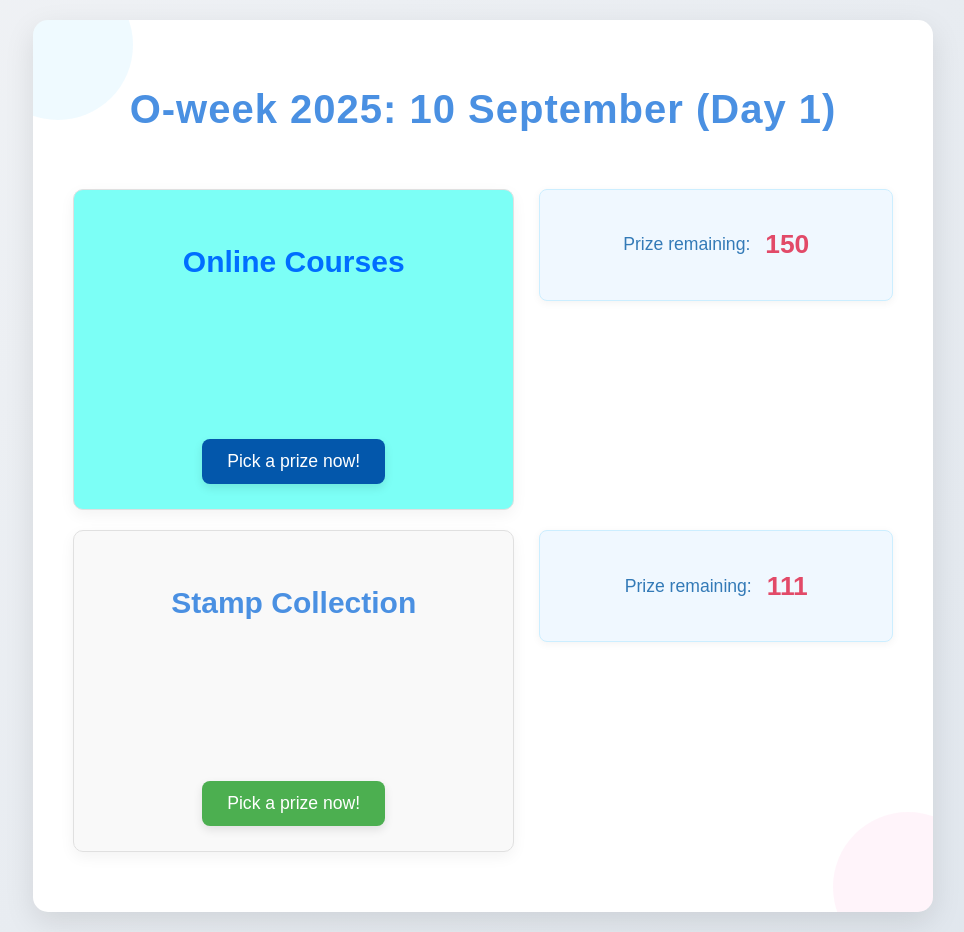
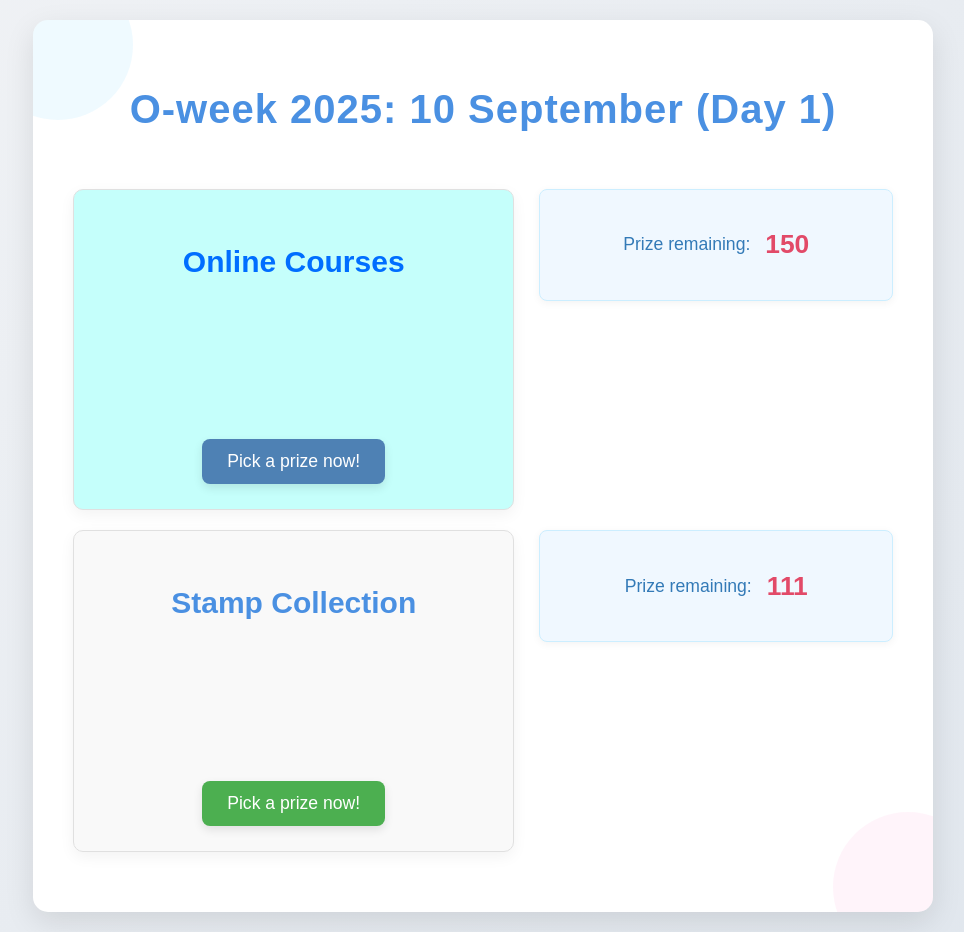
Before and after one commit to Make-Peace465/library-lottery, a plain HTML site: page index.html in a window 1280 px wide. Shown: the whole page, without its empty margins (157-1121 px from the left). Drawn offline with Linux system fonts and the light colour scheme.

Commit message:
Change font colors

```diff
--- a/styles.css
+++ b/styles.css
@@ -126,7 +126,7 @@ h1 {
 }
 
 .onlineCoursePrizeSection {
-    background-color: rgb(124 255 246);
+    background-color: rgb(197, 255, 251);
     border: 1px solid #e0e0e0;
     width: 50%;
     border-radius: 10px;
@@ -162,7 +162,7 @@ h1 {
 .onlineCoursedisplay {
     font-size: 1.8em;
     font-weight: bold;
-    color: #ffffff; /* Green for success/prize */
+    color: #004089; /* Green for success/prize */
     min-height: 1.5em; /* Ensure consistent height even when empty */
     display: flex;
     justify-content: center;
@@ -185,7 +185,7 @@ h1 {
 }
 
 .onlineCourselotteryButton {
-    background-color: #0357ab; /* Green */
+    background-color: #4e81b4; /* Green */
     color: white;
     padding: 12px 25px;
     border: none;
```
